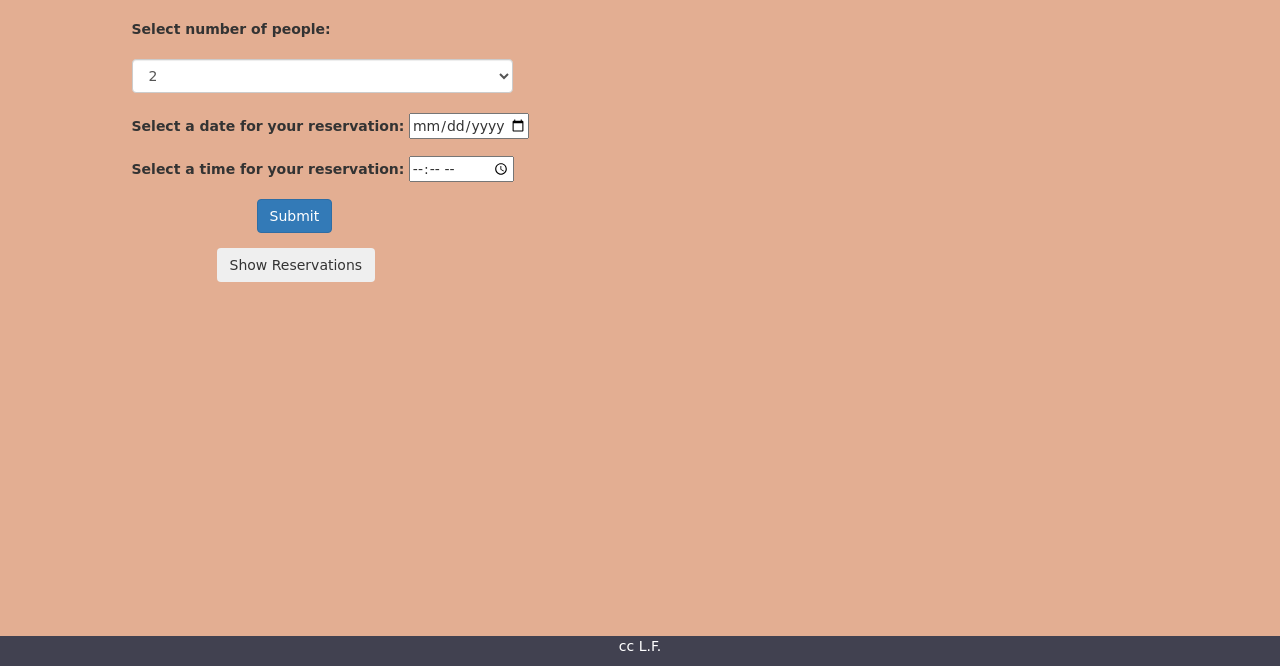
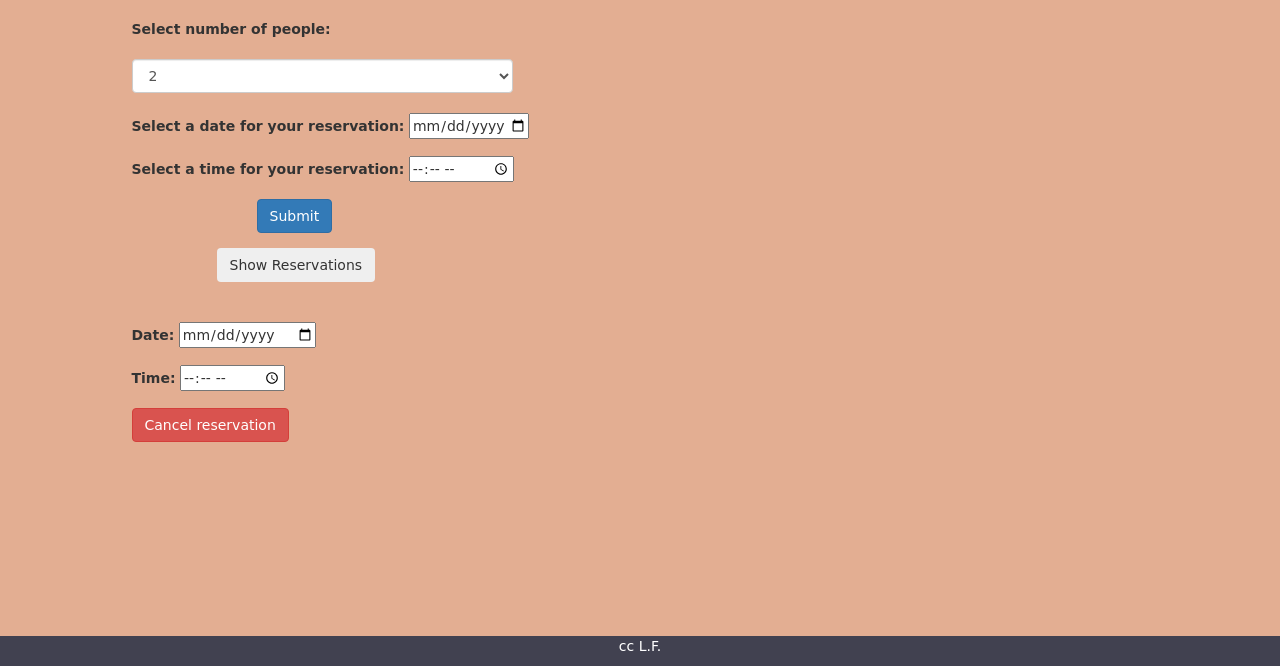
Before and after one commit to lfranjic/NuovoRistorante, a PHP site: page /reservations.php in a window 1280 px wide. Shown: the part 134-800 px from the top of the page. Run offline with PHP 8.4, Linux system fonts and the light colour scheme; the visitor is signed in with stand-in values (Sample User, id 1).

Commit message:
Added cancel option, cleaned up code

```diff
--- a/reservations.php
+++ b/reservations.php
@@ -111,9 +111,22 @@
           </div>
         </form>
         <button style="margin-left: 8.5rem;" id="getTableData" name="showReservations" class="btn btn-secondary">Show Reservations</button>
+        <br>
         <div id="tableContainer">
 
         </div>
+        <br>
+        <div class="form-group">
+          <form action="cancelReservation.php" method="post" class="cancel-reservation">
+          <label for="date">Date:</label>
+          <input type="date" id="date" name="date" required>
+          <br>
+          <label for="time">Time:</label>
+          <input type="time" id="time" name="time" required>
+          <br>
+          <button type="submit" class="btn btn-danger">Cancel reservation</button>
+      </form>
+      </div>
     </div>
 </main>
 <footer>
--- a/style.css
+++ b/style.css
@@ -86,3 +86,8 @@ footer
 {
     background-color: whitesmoke;
 }
+
+.cancel-reservation
+{
+    margin-top: 2rem;
+}
```
Also changed, not shown: cancelReservation.php (added, +38 -0 lines).
